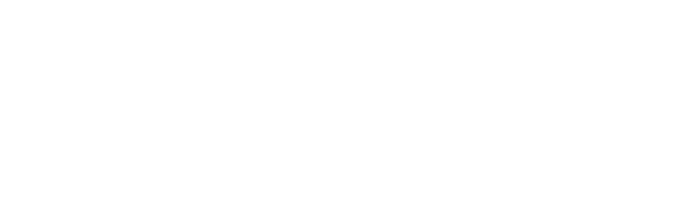
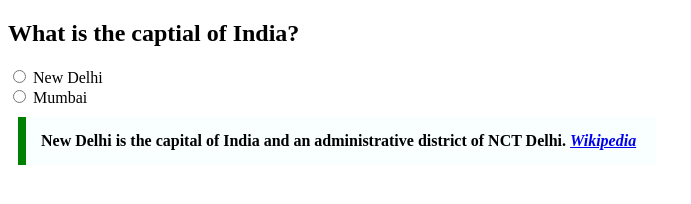
Before and after one commit to acciojob/trivia-harsh-narayan-nishad, a website: page main.html in a window 1280 px wide. Shown: the whole page, without its empty margins (0-691 px from the left). Drawn offline with Linux system fonts and the light colour scheme.

Commit message:
created a submission

```diff
--- a/main.html
+++ b/main.html
@@ -1,3 +1,4 @@
+
 <!DOCTYPE html>
 
 <html>
@@ -7,9 +8,29 @@
 </head>
 
 <body>
-	<!-- the entire body must be written by student -->
+	<h2>What is the captial of India?</h2>
+
+	<label>
+		<input type="radio" name="capital" value="new-delhi">
+		New Delhi
+	</label>
+
+	<br>
+
+	<label>
+		<input type="radio" name="capital" value="mumbai">
+		Mumbai
+	</label>
+
+	<blockquote>
+		New Delhi is the capital of India and an administrative district of NCT Delhi.
+		<cite>
+			<a href="https://en.wikipedia.org/wiki/New_Delhi">Wikipedia</a>
+		</cite>
+	</blockquote>
+
     <script type="text/javascript" src="./script.js">
-</script>
+	</script>
 
 </body>
 
--- a/styles.css
+++ b/styles.css
@@ -1,2 +1,10 @@
 
 /* Your CSS Code here. */
+blockquote {
+	max-width: 600px;
+	margin: 10px;
+	padding: 15px;
+	border-left: 8px solid green;
+	background-color: #f8fffe;
+	font-weight: bold;
+}
```
